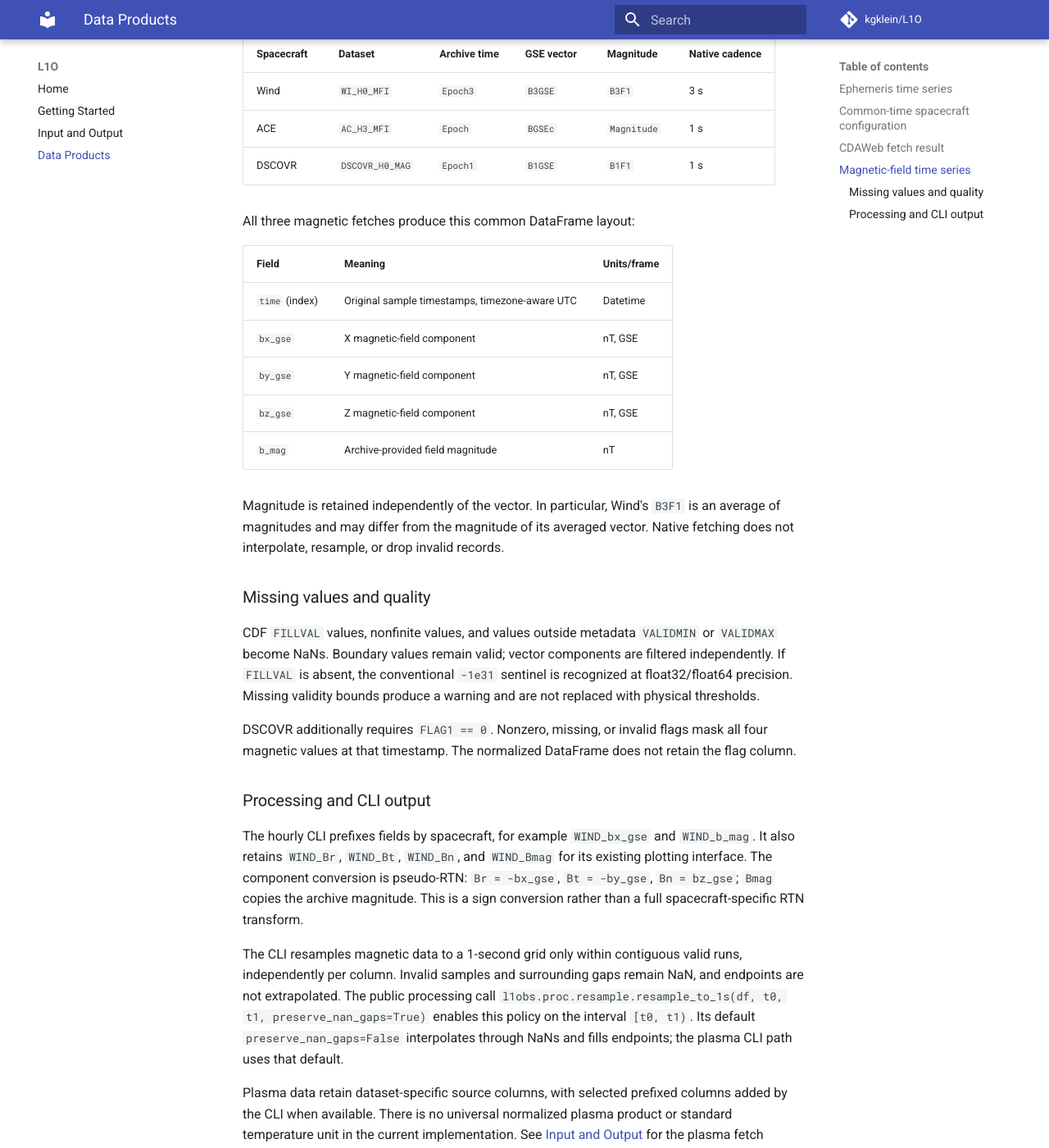
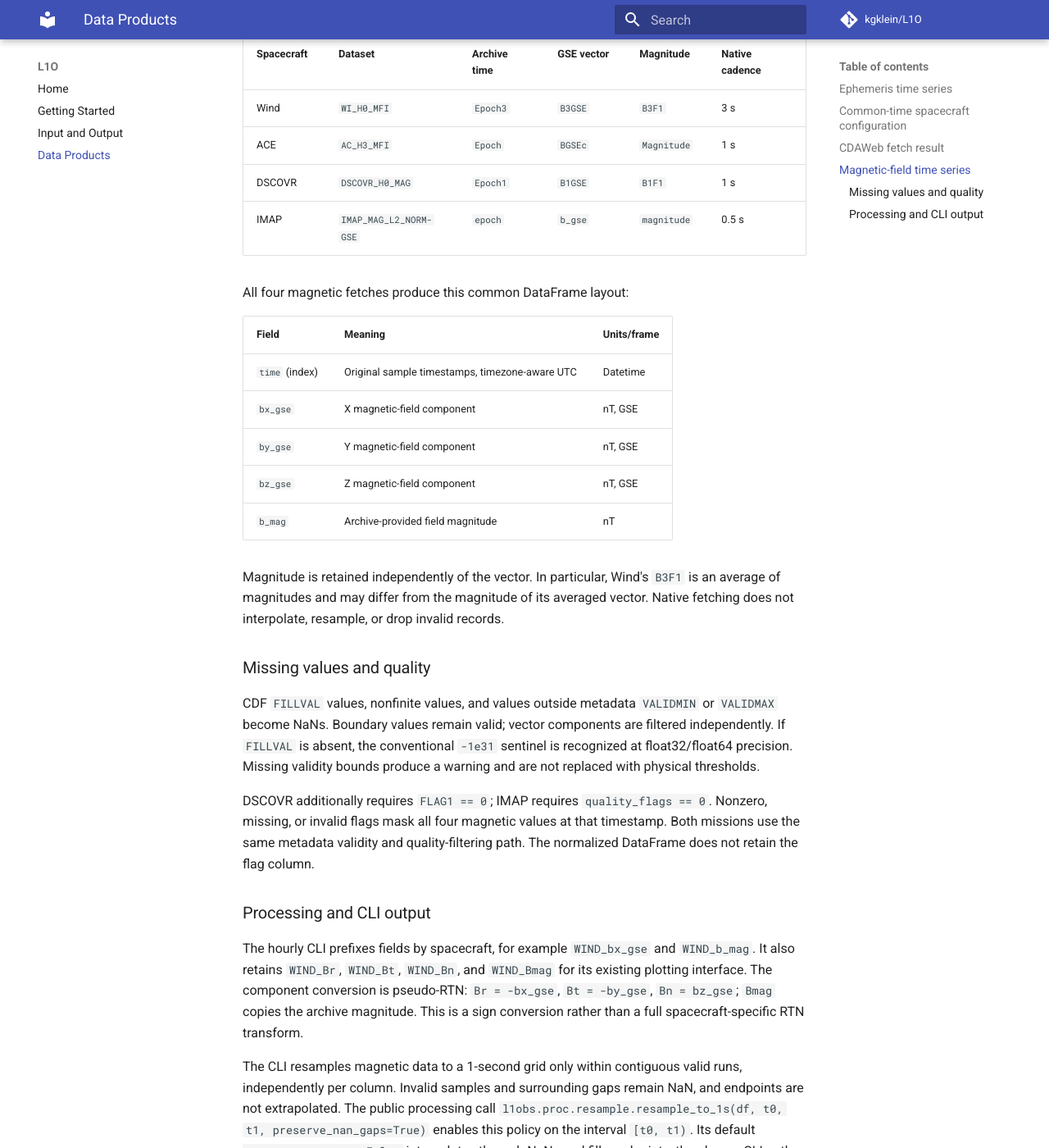
Before and after one commit to kgklein/L1O, an MkDocs documentation site: the page built from docs/data-products.md, in a window 1280 px wide and 1400 px high, scrolled down 1741 px. Shown: the whole window at 82% size. Built offline with MkDocs 1.6.1 and Material for MkDocs 9.7.7, drawn with Linux system fonts in a browser that asks for light colours; comment, search, counter and statistics services are not loaded; some of the changed text lies outside the part shown.

Commit message:
Add IMAP magnetic-field support through the existing CDAWeb pipeline using IMAP_MAG_L2_NORM-GSE, preserving native 0.5-second timestamps and archive-provided magnitude. Normalize lowercase epoch and b_gse into the shared magnetic interface, apply CDF metadata validity filtering, and mask samples whose quality_flags are not zero. Register IMAP for CLI processing, update the existing documentation, and extend mocked tests for mappings, normalization, filtering, caching, and integration. All 38 tests and the strict MkDocs build pass.

```diff
--- a/docs/data-products.md
+++ b/docs/data-products.md
@@ -60,8 +60,9 @@ retains absolute positions in the requested frame.
 | Wind | `WI_H0_MFI` | `Epoch3` | `B3GSE` | `B3F1` | 3 s |
 | ACE | `AC_H3_MFI` | `Epoch` | `BGSEc` | `Magnitude` | 1 s |
 | DSCOVR | `DSCOVR_H0_MAG` | `Epoch1` | `B1GSE` | `B1F1` | 1 s |
+| IMAP | `IMAP_MAG_L2_NORM-GSE` | `epoch` | `b_gse` | `magnitude` | 0.5 s |
 
-All three magnetic fetches produce this common DataFrame layout:
+All four magnetic fetches produce this common DataFrame layout:
 
 | Field | Meaning | Units/frame |
 | --- | --- | --- |
@@ -83,9 +84,10 @@ filtered independently. If `FILLVAL` is absent, the conventional `-1e31` sentine
 is recognized at float32/float64 precision. Missing validity bounds produce a
 warning and are not replaced with physical thresholds.
 
-DSCOVR additionally requires `FLAG1 == 0`. Nonzero, missing, or invalid flags
-mask all four magnetic values at that timestamp. The normalized DataFrame does
-not retain the flag column.
+DSCOVR additionally requires `FLAG1 == 0`; IMAP requires `quality_flags == 0`.
+Nonzero, missing, or invalid flags mask all four magnetic values at that
+timestamp. Both missions use the same metadata validity and quality-filtering
+path. The normalized DataFrame does not retain the flag column.
 
 ### Processing and CLI output
 
@@ -103,6 +105,10 @@ this policy on the interval `[t0, t1)`. Its default `preserve_nan_gaps=False`
 interpolates through NaNs and fills endpoints; the plasma CLI path uses that
 default.
 
+IMAP joins the same CLI magnetic pipeline with `IMAP_` column prefixes. Its
+half-second samples remain available through direct fetching; the CLI's
+1-second output does not retain every native sample.
+
 Plasma data retain dataset-specific source columns, with selected prefixed
 columns added by the CLI when available. There is no universal normalized plasma
 product or standard temperature unit in the current implementation. See
```
Also changed, not shown: docs/getting-started.md (+3 -1 lines), docs/index.md (+1 -1 lines), docs/io.md (+6 -2 lines), 4 other files.
